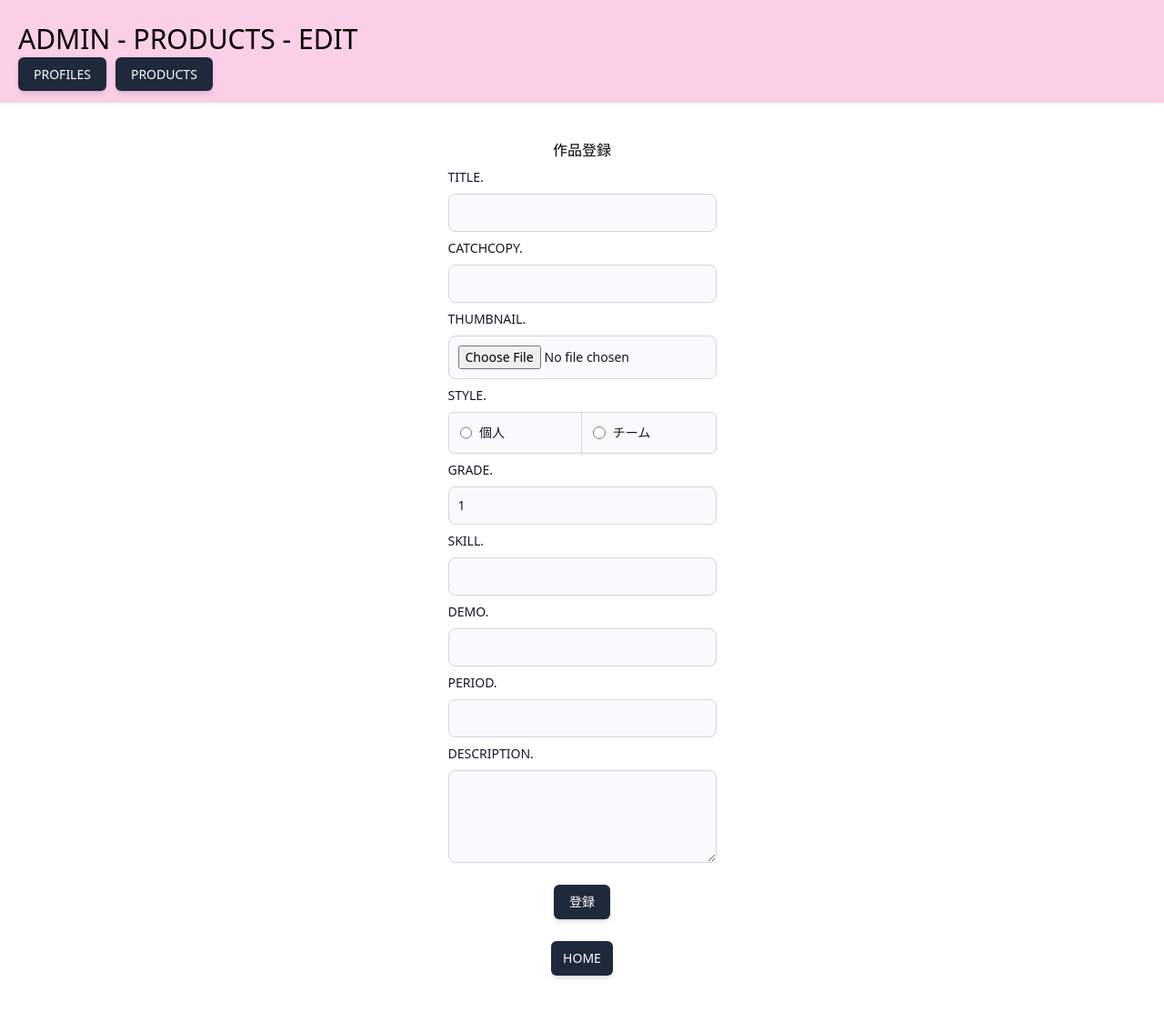
After one commit to UTakuto/app1, a PHP site: page /admin/products/edit.php in a window 1280 px wide. The commit adds this page. Shown: the whole page at 91% size. Run offline with PHP 8.4, Linux system fonts and the light colour scheme; a stand-in replaces the project's code that opens the database connection; some libraries are stand-ins or nearby versions.

Commit message:
商品更新機能を追加し、サムネイル生成処理を実装

```diff
--- /dev/null
+++ b/admin/products/edit.php
@@ -0,0 +1,101 @@
+<?php
+
+?>
+
+<!DOCTYPE html>
+<html lang="ja">
+<head>
+    <meta charset="UTF-8">
+    <meta name="viewport" content="width=device-width, initial-scale=1.0">
+    <title>アプリ開発演習 - 管理 - 作品</title>
+    <!-- tailwindcss -->
+    <script src="https://cdn.tailwindcss.com"></script>
+</head>
+<body>
+    <div class="w-full m-auto">
+        <?php require __DIR__ . "/../header.php"; ?>
+        <main class="p-10 flex flex-col items-center justify-center">
+            <h2>作品登録</h2>
+            <form action="store.php" method="POST" enctype="multipart/form-data" class="max-w-sm mx-auto">
+                <!-- title -->
+                <div class="pt-[8px]">
+                    <label for="title" class="block mb-2 text-sm font-medium text-gray-900">TITLE.</label>
+                    <!-- <p class="text-red-400 text-[12px] align-center">*この項目は必須です</p> -->
+                    <input type="text" name="title" id="title" value="" class="bg-gray-50 border border-gray-300 text-gray-900 text-sm rounded-lg focus:ring-blue-500 focus:border-blue-500 block w-full p-2.5">
+                </div>
+
+                <!-- catchcopy -->
+                <div class="pt-[8px]">
+                    <label for="catchcopy" class="block mb-2 text-sm font-medium text-gray-900">CATCHCOPY.</label>
+                    <input type="text" name="catchcopy" id="catchcopy" value="" class="bg-gray-50 border border-gray-300 text-gray-900 text-sm rounded-lg focus:ring-blue-500 focus:border-blue-500 block w-full p-2.5">
+                </div>
+
+                <!-- thumbnail -->
+                <div class="pt-[8px]">
+                    <label for="thumbnail" class="block mb-2 text-sm font-medium text-gray-900">THUMBNAIL.</label>
+                    <input type="file" name="thumbnail" id="thumbnail" value="" class="bg-gray-50 border border-gray-300 text-gray-900 text-sm rounded-lg focus:ring-blue-500 focus:border-blue-500 block w-full p-2.5">
+                </div>
+
+                <!-- style -->
+                <div class="pt-[8px]">
+                    <label for="style" class="block mb-2 text-sm font-medium text-gray-900">STYLE.</label>
+                    <ul class="items-center w-full text-sm font-medium text-gray-900 border border-gray-300 rounded-lg sm:flex bg-gray-50 rounded-md">
+                        <li class="w-full border-gray-300  sm:border-r">
+                            <div class="flex items-center ps-3">
+                                <input type="radio" value="1" name="style" id="style" class="w-4 h-4 text-blue-600 bg-gray-100 border-gray-300 focus:ring-blue-500 focus:ring-2">
+                                <label for="style" class="w-full py-3 ms-2 text-sm font-medium text-gray-900">個人</label>
+                            </div>
+                        </li>
+                        <li class="w-full border-gray-200">
+                            <div class="flex items-center ps-3">
+                                <input type="radio" value="2" name="style" id="style" class="w-4 h-4 text-blue-600 bg-gray-100 border-gray-300 focus:ring-blue-500  focus:ring-2">
+                                <label for="style" class="w-full py-3 ms-2 text-sm font-medium text-gray-900">チーム</label>
+                            </div>
+                        </li>
+                    </ul>
+                </div>
+
+                <!-- grade -->
+                <div class="pt-[8px]">
+                    <label for="grade" class="block mb-2 text-sm font-medium text-gray-900">GRADE.</label>
+                    <input type="number" name="grade" id="grade" value="1" min="1" max="4" class="bg-gray-50 border border-gray-300 text-gray-900 text-sm rounded-lg focus:ring-blue-500 focus:border-blue-500 block w-full p-2.5">
+                </div>
+
+                <!-- skill -->
+                <div class="pt-[8px]">
+                    <label for="skill" class="block mb-2 text-sm font-medium text-gray-900">SKILL.</label>
+                    <input type="text" name="skill" id="skill" value="" class="bg-gray-50 border border-gray-300 text-gray-900 text-sm rounded-lg focus:ring-blue-500 focus:border-blue-500 block w-full p-2.5">
+                </div>
+
+                <!-- demo -->
+                <div class="pt-[8px]">
+                    <label for="demo" class="block mb-2 text-sm font-medium text-gray-900">DEMO.</label>
+                    <input type="url" name="demo" id="demo" value="" class="bg-gray-50 border border-gray-300 text-gray-900 text-sm rounded-lg focus:ring-blue-500 focus:border-blue-500 block w-full p-2.5">
+                </div>
+
+                <!-- period -->
+                <div class="pt-[8px]">
+                    <label for="period" class="block mb-2 text-sm font-medium text-gray-900">PERIOD.</label>
+                    <input type="text" name="period" id="period" value="" class="bg-gray-50 border border-gray-300 text-gray-900 text-sm rounded-lg focus:ring-blue-500 focus:border-blue-500 block w-full p-2.5">
+                </div>
+
+                <!-- description -->
+                <div class="pt-[8px]">
+                    <label for="description" class="block mb-2 text-sm font-medium text-gray-900">DESCRIPTION.</label>
+                    <textarea name="description" id="description" rows="4" class="block p-2.5 w-full text-sm text-gray-900 bg-gray-50 rounded-lg border border-gray-300 focus:ring-blue-500 focus:border-blue-500"></textarea>
+                </div>
+                <div class="flex justify-center">
+                    <button type="submit" class="inline-block rounded-md bg-slate-800 py-2 px-4 mt-6 border border-transparent text-center text-sm text-white transition-all shadow-md hover:shadow-lg focus:bg-slate-700 focus:shadow-none active:bg-slate-700 hover:bg-slate-700 active:shadow-none disabled:pointer-events-none disabled:opacity-50 disabled:shadow-none">
+                        登録
+                    </button>
+                </div>
+            </form>
+
+            <a href="index.php" class="inline-block rounded-md bg-slate-800 py-2 px-3 mt-6 border border-transparent text-center text-sm text-white transition-all shadow-md hover:shadow-lg focus:bg-slate-700 focus:shadow-none active:bg-slate-700 hover:bg-slate-700 active:shadow-none disabled:pointer-events-none disabled:opacity-50 disabled:shadow-none">
+                HOME
+            </a>
+        </main>
+    </div>
+</body>
+
+</html>
```
Also changed, not shown: admin/products/index.php (+6 -3 lines), admin/products/update.php (added, +76 -0 lines), admin/thumbnails/index.php (added, +102 -0 lines).
